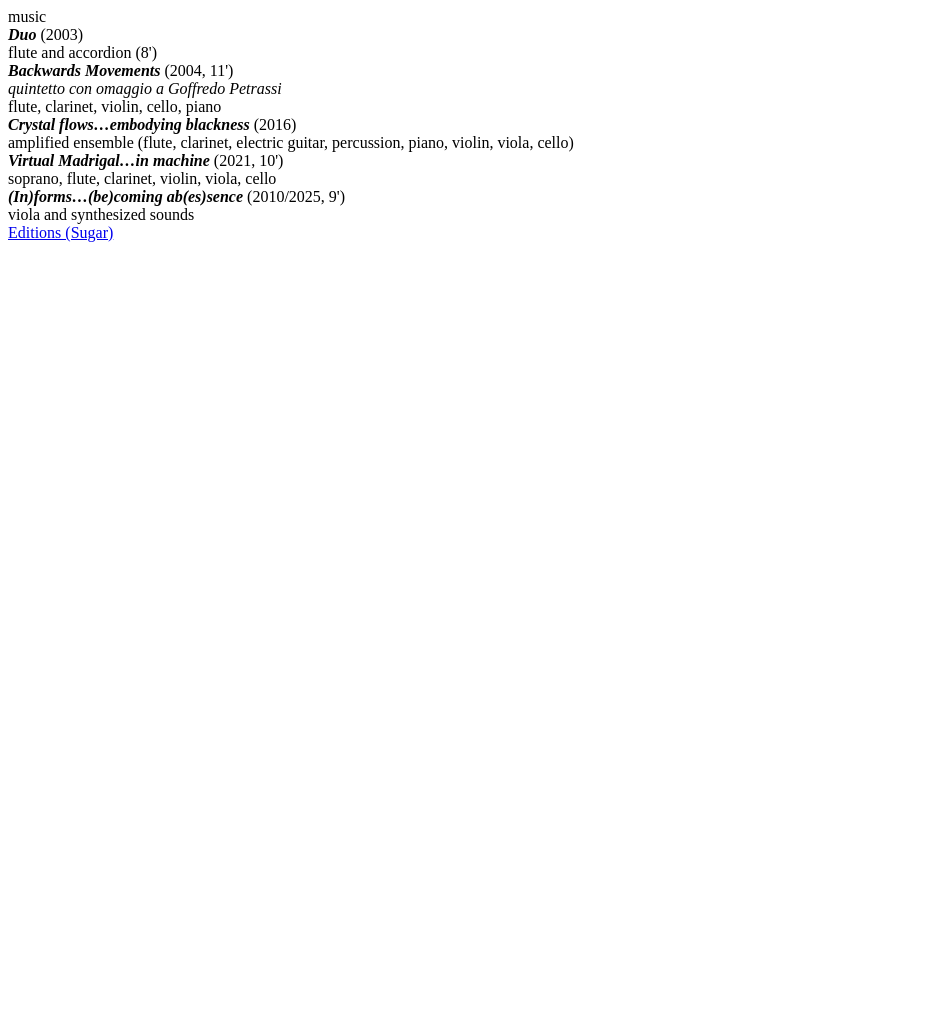
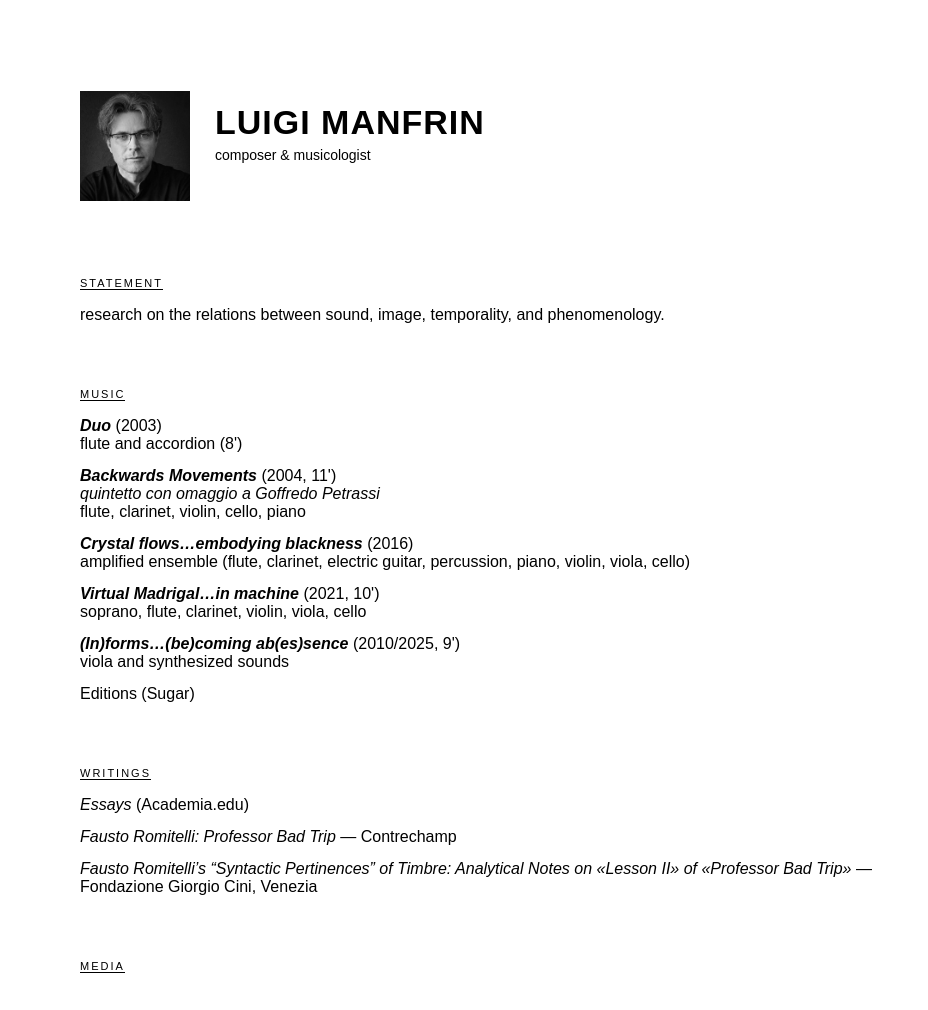
Before and after one commit to luigimanfrin/luigimanfrin.github.io, a plain HTML site: page index.html in a window 1280 px wide. Shown: the top 1010 px of the page, without its empty margins (0-928 px from the left). Before the commit the page ends 800 px from the top, so only its background shows below. Drawn offline with Linux system fonts and the light colour scheme; grey boxes are pictures that could not be loaded.

Commit message:
Update index.html

```diff
--- a/index.html
+++ b/index.html
@@ -1,3 +1,121 @@
+<!DOCTYPE html>
+<html lang="it">
+<head>
+<meta charset="UTF-8">
+<title>Luigi Manfrin</title>
+
+<meta name="description" content="Luigi Manfrin is a composer and musicologist. Research on sound, image, temporality and phenomenology.">
+<meta name="author" content="Luigi Manfrin">
+
+<meta property="og:title" content="Luigi Manfrin">
+<meta property="og:description" content="Composer & Musicologist">
+<meta property="og:type" content="website">
+<meta property="og:url" content="https://luigimanfrin.github.io/">
+
+<script type="application/ld+json">
+{
+  "@context": "https://schema.org",
+  "@type": "Person",
+  "name": "Luigi Manfrin",
+  "url": "https://luigimanfrin.github.io/",
+  "image": "https://luigimanfrin.github.io/luigi-manfrin.jpg",
+  "jobTitle": "Composer & Musicologist",
+  "description": "Composer and musicologist. Research on sound, image, temporality and phenomenology.",
+  "sameAs": [
+    "https://independent.academia.edu/LuigiManfrin",
+    "https://soundcloud.com/luigi-manfrin"
+  ]
+}
+</script>
+
+<style>
+body {
+  font-family: Arial, Helvetica, sans-serif;
+  margin: 80px;
+  max-width: 800px;
+  color: #000;
+  background: #fff;
+}
+
+.header {
+  display: flex;
+  align-items: center;
+  gap: 25px;
+}
+
+.profile {
+  width: 110px;
+  height: 110px;
+  object-fit: cover;
+  object-position: 50% 25%;
+  filter: grayscale(100%);
+  transition: filter 0.3s ease;
+}
+
+.profile:hover {
+  filter: none;
+}
+
+h1 {
+  font-size: 34px;
+  letter-spacing: 1px;
+  margin-bottom: 5px;
+}
+
+.subtitle {
+  font-size: 14px;
+  margin-bottom: 50px;
+}
+
+.section {
+  margin-top: 60px;
+}
+
+.label {
+  font-size: 11px;
+  letter-spacing: 2px;
+  text-transform: uppercase;
+  border-bottom: 1px solid black;
+  display: inline-block;
+  margin-bottom: 10px;
+}
+
+.item {
+  margin: 6px 0;
+}
+
+.item + .item {
+  margin-top: 14px;
+}
+
+a {
+  color: black;
+  text-decoration: none;
+}
+
+a:hover {
+  text-decoration: underline;
+}
+</style>
+</head>
+
+<body>
+
+<div class="header">
+  <img src="luigi-manfrin.jpg" alt="Luigi Manfrin" class="profile">
+  <div>
+    <h1>LUIGI MANFRIN</h1>
+    <div class="subtitle">composer & musicologist</div>
+  </div>
+</div>
+
+<div class="section">
+  <div class="label">statement</div>
+  <div class="item">
+    research on the relations between sound, image, temporality, and phenomenology.
+  </div>
+</div>
+
 <div class="section">
   <div class="label">music</div>
 
@@ -34,3 +152,69 @@
   </div>
 
 </div>
+
+<div class="section">
+  <div class="label">writings</div>
+
+  <div class="item">
+    <a href="https://independent.academia.edu/LuigiManfrin" target="_blank" rel="noopener noreferrer">
+      <em>Essays</em> (Academia.edu)
+    </a>
+  </div>
+
+  <div class="item">
+    <a href="https://editions-contrechamps.org/livres/fausto-romitelli-professor-bad-trip/" target="_blank" rel="noopener noreferrer">
+      <em>Fausto Romitelli: Professor Bad Trip</em> — Contrechamp
+    </a>
+  </div>
+
+  <div class="item">
+    <a href="https://onlinepublishing.cini.it/index.php/arno/article/view/209/326" target="_blank" rel="noopener noreferrer">
+      <em>Fausto Romitelli’s “Syntactic Pertinences” of Timbre: Analytical Notes on «Lesson II» of «Professor Bad Trip»</em> — Fondazione Giorgio Cini, Venezia
+    </a>
+  </div>
+
+</div>
+
+<div class="section">
+  <div class="label">media</div>
+
+  <div class="item" style="margin-top:30px;">
+    <iframe width="100%" height="400"
+      src="https://www.youtube.com/embed/84dNH74t5OY"
+      frameborder="0"
+      allowfullscreen>
+    </iframe>
+  </div>
+
+  <div class="item" style="margin-top:30px;">
+    <iframe width="100%" height="400"
+      src="https://www.youtube.com/embed/Rw4ZwxCIx3Q"
+      frameborder="0"
+      allowfullscreen>
+    </iframe>
+  </div>
+
+  <div class="item" style="margin-top:30px;">
+    <iframe width="100%" height="166"
+      src="https://w.soundcloud.com/player/?url=https://soundcloud.com/luigi-manfrin/backwards-moviments-2004-divertimento-ensemble">
+    </iframe>
+  </div>
+
+  <div class="item" style="margin-top:30px;">
+    <iframe width="100%" height="166"
+      src="https://w.soundcloud.com/player/?url=https://soundcloud.com/luigi-manfrin/crystal-flows-embodying-blacknes-2016-mdi-ensemble">
+    </iframe>
+  </div>
+
+</div>
+
+<div class="section">
+  <div class="label">archive</div>
+  <div class="item">
+    <a href="#">Internet Archive</a>
+  </div>
+</div>
+
+</body>
+</html>
```
